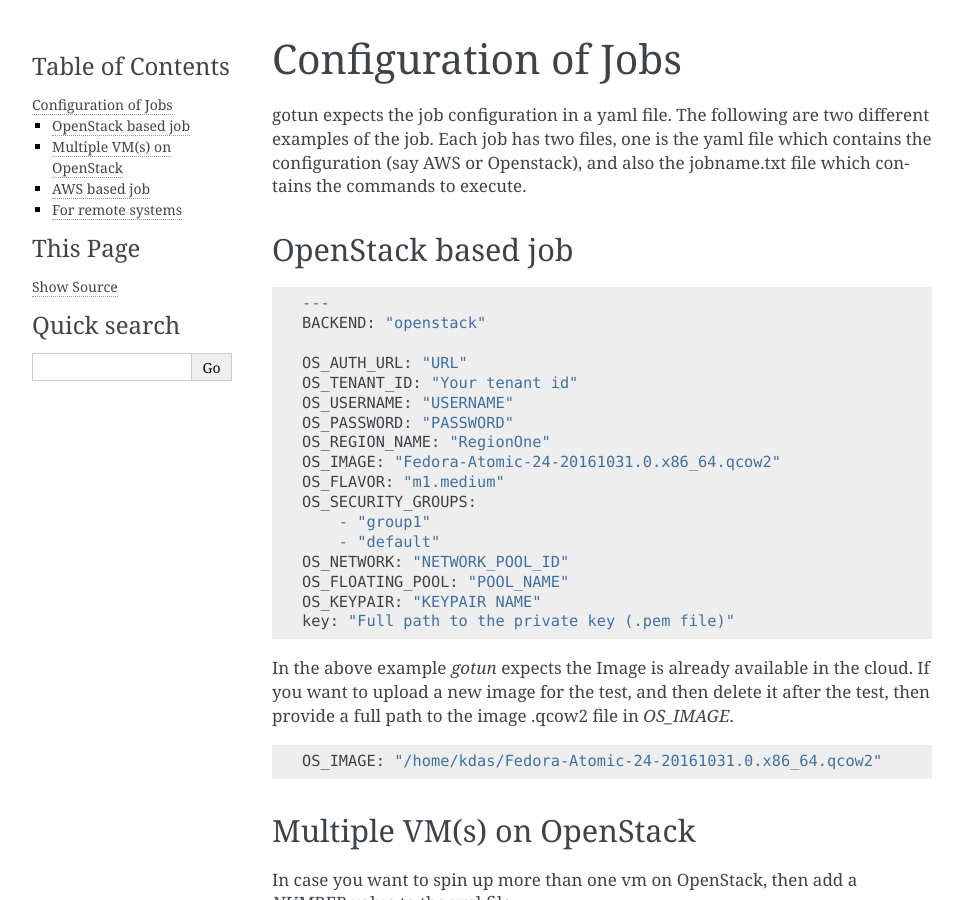
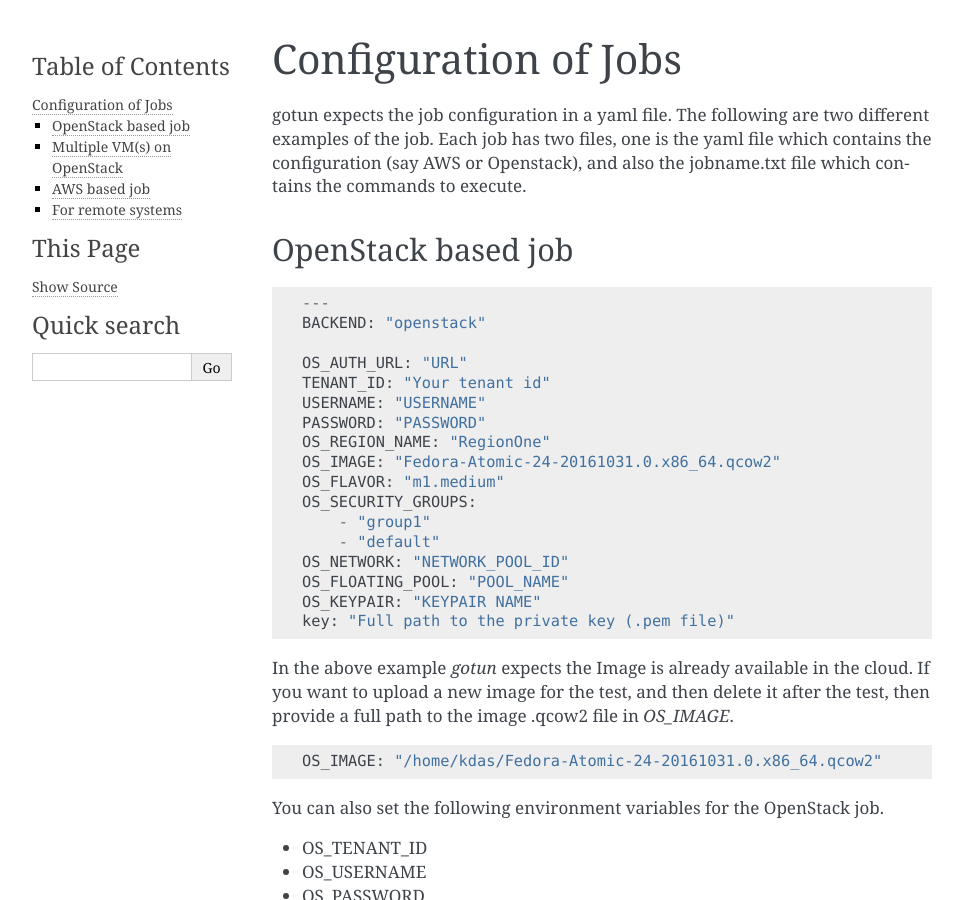
Before and after one commit to kushaldas/gotun, a Sphinx documentation site: the page built from docs/configuration.rst, in a window 1280 px wide and 900 px high. Shown: the whole window, without its empty margins (148-1111 px from the left). Built offline with Sphinx 7.4.7, drawn with Linux system fonts in a browser that asks for light colours.

Commit message:
updates the doc

```diff
--- a/docs/configuration.rst
+++ b/docs/configuration.rst
@@ -16,9 +16,9 @@
     BACKEND: "openstack"
 
     OS_AUTH_URL: "URL"
-    OS_TENANT_ID: "Your tenant id"
-    OS_USERNAME: "USERNAME"
-    OS_PASSWORD: "PASSWORD"
+    TENANT_ID: "Your tenant id"
+    USERNAME: "USERNAME"
+    PASSWORD: "PASSWORD"
     OS_REGION_NAME: "RegionOne"
     OS_IMAGE: "Fedora-Atomic-24-20161031.0.x86_64.qcow2"
     OS_FLAVOR: "m1.medium"
@@ -36,6 +36,12 @@
 ::
 
     OS_IMAGE: "/home/kdas/Fedora-Atomic-24-20161031.0.x86_64.qcow2"
+
+You can also set the following environment variables for the OpenStack job.
+
+- OS_TENANT_ID
+- OS_USERNAME
+- OS_PASSWORD
 
 
 Multiple VM(s) on OpenStack
```
